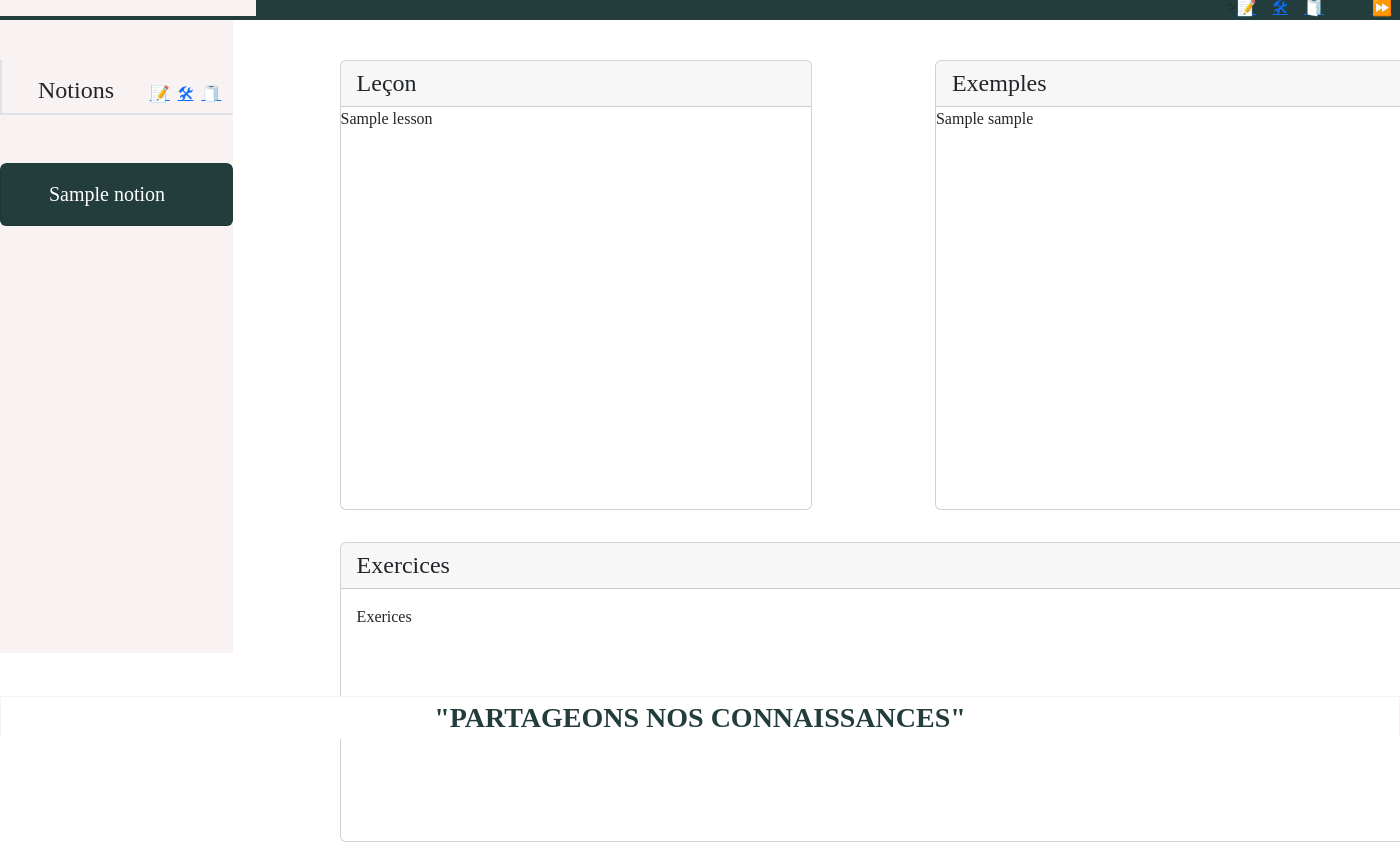
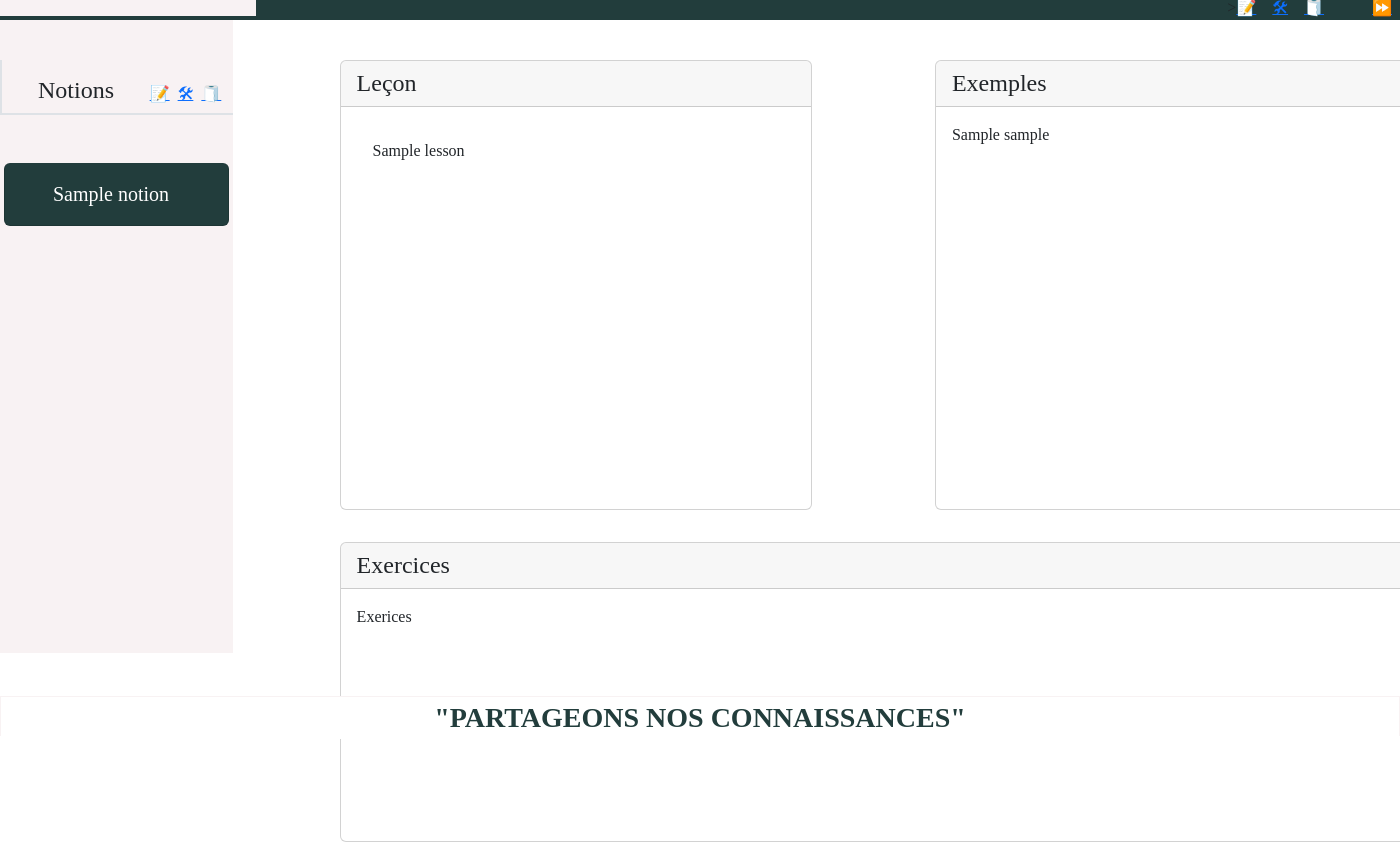
Before and after one commit to WildCodeSchool/2022-09-php-paris-project-jmsangels, a PHP site: template src/View/Theme/index.html.twig in a window 1400 px wide; the page is wider, and only the part inside the window is pictured. Shown: the part 64-906 px from the top of that part. Run offline with PHP 8.4, Linux system fonts and the light colour scheme; the template is opened without the code that fills it: most values are stand-ins (such as "Sample title", 1, 10 or a date in 2020); some libraries are stand-ins or nearby versions.

```diff
--- a/src/View/Theme/index.html.twig
+++ b/src/View/Theme/index.html.twig
@@ -63,9 +63,9 @@
 					{% for notionitem in notions %}
 
 						{% if notion.id == notionitem.id %}
-							<a class="menu-item active-notion list-group-item border-top-0 border-end-0 fs-5 ps-5 p-3" href="/notion/?id={{notionitem.id}}">{{ notionitem.name}}</a>
+							<a class="menu-item active-notion list-group-item border-top-0 fs-5 ps-5 p-3 ms-1 me-1" href="/notion/?id={{notionitem.id}}">{{ notionitem.name}}</a>
 						{% else %}
-							<a class="menu-item list-group-item border-top-0 border-end-0 bg-clair fs-5 ps-5 p-3" href="/notion/?id={{notionitem.id}}">{{ notionitem.name}}</a>
+							<a class="menu-item list-group-item border-top-0  bg-clair fs-5 ps-5 p-3 ms-1 me-1" href="/notion/?id={{notionitem.id}}">{{ notionitem.name}}</a>
 						{% endif %}
 
 					{% endfor %}
@@ -82,9 +82,9 @@
 					<div class="card lecon-exemples-card bg-white mb-3">
 						<h4 class="card-header">Leçon</h4>
 						<div
-							class="card-body m-0 p-0">
+							class="card-body">
 							{# <textarea class="textarea-form form-control h-100" name="lecon">{{notion.lesson}}</textarea> #}
-							<p class="">{{notion.lesson}}</p>
+							<p class="card-body">{{notion.lesson}}</p>
 						</div>
 					</div>
 				</div>
@@ -93,9 +93,9 @@
 					<div class="card lecon-exemples-card bg-white">
 						<h4 class="card-header">Exemples</h4>
 						<div
-							class="card-body m-0 p-0">
+							class="card-body">
 							{# <textarea class="textarea-form form-control h-100" name="exemples">{{notion.sample}}</textarea> #}
-							<p class="">{{notion.sample}}</p>
+							<p class="card-text">{{notion.sample}}</p>
 						</div>
 					</div>
 				</div>
```
